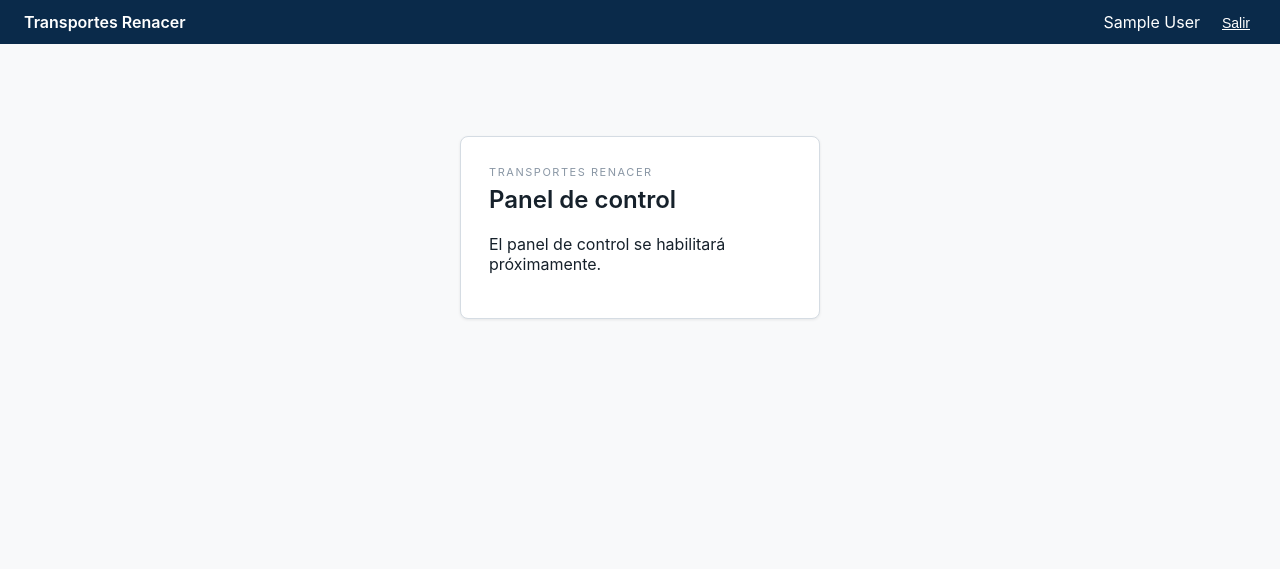
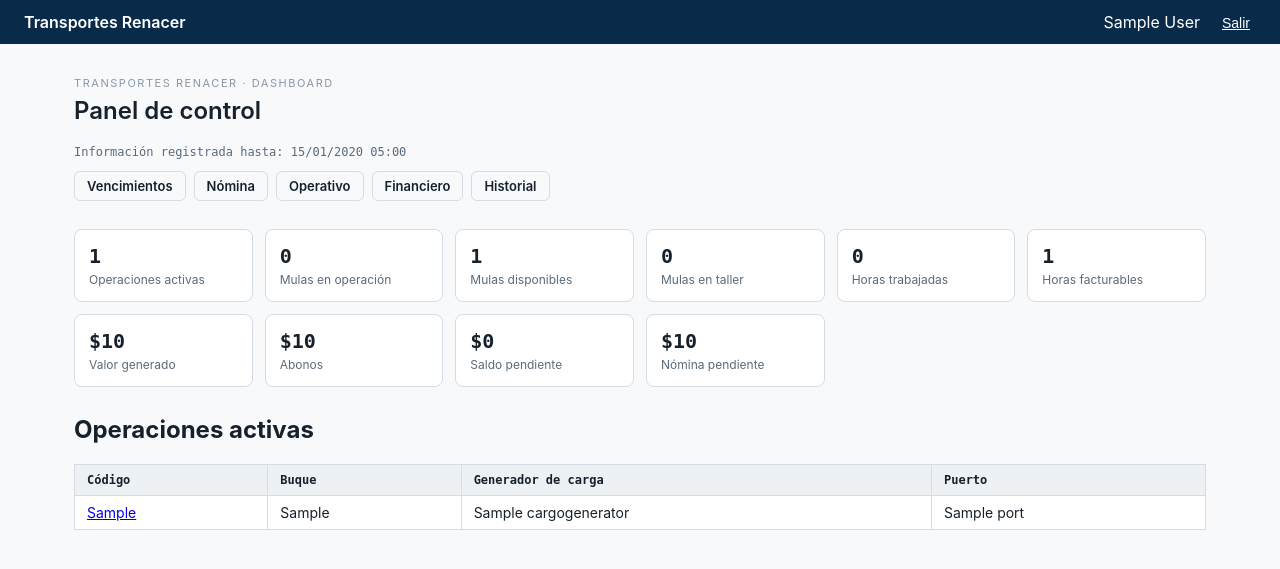
Before and after one commit to transporterenacer/transportes-renacer, a Django app: page / in a window 1280 px wide. Shown: the top 569 px of the page. Run offline with Django 5.2, Linux system fonts and the light colour scheme; a user stored in the database is signed in; tables that the repository leaves empty hold one stand-in row (values such as "Sample post"); some libraries are stand-ins or nearby versions.

Commit message:
feat(dashboard): app dashboard con vistas base y reemplazo del stub inicio

```diff
--- /dev/null
+++ b/apps/dashboard/apps.py
@@ -0,0 +1,6 @@
+from django.apps import AppConfig
+
+
+class DashboardConfig(AppConfig):
+    default_auto_field = "django.db.models.BigAutoField"
+    name = "apps.dashboard"
--- /dev/null
+++ b/apps/dashboard/services.py
@@ -0,0 +1,52 @@
+from decimal import Decimal
+
+from django.db.models import Max, Sum
+
+from apps.facturacion.models import BillingRecord, ClientPayment
+from apps.flota.models import Vehicle
+from apps.nomina.models import Payroll
+from apps.operaciones.models import Operation, Shift
+
+
+def ultima_actualizacion(*modelos):
+    actual = None
+    for modelo in modelos:
+        ts = modelo.objects.aggregate(max_ts=Max("updated_at"))["max_ts"]
+        if ts and (actual is None or ts > actual):
+            actual = ts
+    return actual
+
+
+def kpis_inicio():
+    activas = Operation.objects.filter(estado=Operation.ACTIVA)
+    horas_trabajadas = (
+        Shift.objects.filter(estado=Shift.REALIZADO)
+        .aggregate(total=Sum("horas_trabajadas"))["total"]
+        or Decimal(0)
+    )
+    horas_facturables = (
+        BillingRecord.objects.aggregate(total=Sum("horas"))["total"] or Decimal(0)
+    )
+    valor_generado = (
+        BillingRecord.objects.aggregate(total=Sum("valor"))["total"] or Decimal(0)
+    )
+    abonos = (
+        ClientPayment.objects.aggregate(total=Sum("valor"))["total"] or Decimal(0)
+    )
+    nomina_pendiente = (
+        Payroll.objects.exclude(estado=Payroll.PAGADO)
+        .aggregate(total=Sum("total"))["total"]
+        or Decimal(0)
+    )
+    return {
+        "operaciones_activas": activas.count(),
+        "mulas_en_operacion": Vehicle.objects.filter(estado=Vehicle.EN_OPERACION).count(),
+        "mulas_disponibles": Vehicle.objects.filter(estado=Vehicle.DISPONIBLE).count(),
+        "mulas_en_taller": Vehicle.objects.filter(estado=Vehicle.EN_TALLER).count(),
+        "horas_trabajadas": horas_trabajadas,
+        "horas_facturables": horas_facturables,
+        "valor_generado": valor_generado,
+        "abonos": abonos,
+        "saldo_pendiente": valor_generado - abonos,
+        "nomina_semanal_pendiente": nomina_pendiente,
+    }
--- /dev/null
+++ b/apps/dashboard/urls.py
@@ -0,0 +1,16 @@
+from django.urls import path
+
+from apps.dashboard import views
+
+app_name = "dashboard"
+
+urlpatterns = [
+    path("", views.dashboard_inicio, name="inicio"),
+    path("vencimientos/", views.dashboard_vencimientos, name="vencimientos"),
+    path("nomina/", views.dashboard_nomina, name="nomina"),
+    path("operativo/", views.dashboard_operativo, name="operativo"),
+    path("financiero/", views.dashboard_financiero, name="financiero"),
+    path("historial/", views.dashboard_historial, name="historial"),
+    path("gantt/<int:pk>/", views.dashboard_gantt, name="gantt"),
+    path("gantt/<int:pk>/datos/", views.gantt_datos, name="gantt_datos"),
+]
--- /dev/null
+++ b/apps/dashboard/views.py
@@ -0,0 +1,83 @@
+from django.contrib.auth.decorators import login_required
+from django.http import JsonResponse
+from django.shortcuts import get_object_or_404, render
+
+from apps.dashboard.services import kpis_inicio, ultima_actualizacion
+from apps.facturacion.models import BillingRecord, ClientPayment
+from apps.flota.models import Vehicle, VehicleDocument
+from apps.flota.services import alertas_vencimiento
+from apps.nomina.models import Payroll
+from apps.operaciones.models import Operation, Shift
+
+
+@login_required
+def dashboard_inicio(request):
+    context = {
+        "kpis": kpis_inicio(),
+        "operaciones_activas": Operation.objects.filter(estado=Operation.ACTIVA),
+        "ultima_actualizacion": ultima_actualizacion(
+            Operation, Shift, BillingRecord, ClientPayment, Payroll
+        ),
+    }
+    return render(request, "dashboard/inicio.html", context)
+
+
+@login_required
+def dashboard_vencimientos(request):
+    context = {
+        "alertas": alertas_vencimiento(),
+        "flota": {
+            "total": Vehicle.objects.count(),
+            "en_operacion": Vehicle.objects.filter(estado=Vehicle.EN_OPERACION).count(),
+            "disponibles": Vehicle.objects.filter(estado=Vehicle.DISPONIBLE).count(),
+            "en_taller": Vehicle.objects.filter(estado=Vehicle.EN_TALLER).count(),
+            "fuera_de_servicio": Vehicle.objects.filter(estado=Vehicle.FUERA_DE_SERVICIO).count(),
+        },
+        "ultima_actualizacion": ultima_actualizacion(Vehicle, VehicleDocument),
+    }
+    return render(request, "dashboard/vencimientos.html", context)
+
+
+@login_required
+def dashboard_nomina(request):
+    context = {
+        "ultima_actualizacion": ultima_actualizacion(Payroll),
+    }
+    return render(request, "dashboard/nomina.html", context)
+
+
+@login_required
+def dashboard_operativo(request):
+    context = {
+        "ultima_actualizacion": ultima_actualizacion(Operation, Shift),
+    }
+    return render(request, "dashboard/operativo.html", context)
+
+
+@login_required
+def dashboard_financiero(request):
+    context = {
+        "ultima_actualizacion": ultima_actualizacion(BillingRecord, ClientPayment),
+    }
+    return render(request, "dashboard/financiero.html", context)
+
+
+@login_required
+def dashboard_historial(request):
+    context = {
+        "operaciones": Operation.objects.filter(
+            estado__in=[Operation.FINALIZADA, Operation.CANCELADA]
+        ).order_by("-fecha_inicio"),
+    }
+    return render(request, "dashboard/historial.html", context)
+
+
+@login_required
+def dashboard_gantt(request, pk):
+    operation = get_object_or_404(Operation, pk=pk)
+    return render(request, "dashboard/gantt.html", {"operation": operation})
+
+
+@login_required
+def gantt_datos(request, pk):
+    return JsonResponse({})
--- a/config/settings/base.py
+++ b/config/settings/base.py
@@ -23,6 +23,7 @@ INSTALLED_APPS = [
     "django.contrib.sessions",
     "django.contrib.messages",
     "django.contrib.staticfiles",
+    "django.contrib.humanize",
     "simple_history",
     "apps.core",
     "apps.catalogos",
@@ -31,6 +32,7 @@ INSTALLED_APPS = [
     "apps.operaciones",
     "apps.nomina",
     "apps.facturacion",
+    "apps.dashboard",
 ]
 
 MIDDLEWARE = [
@@ -91,5 +93,5 @@ STORAGES = {
 
 DEFAULT_AUTO_FIELD = "django.db.models.BigAutoField"
 LOGIN_URL = "login"
-LOGIN_REDIRECT_URL = "inicio"
+LOGIN_REDIRECT_URL = "dashboard:inicio"
 LOGOUT_REDIRECT_URL = "login"
--- a/config/urls.py
+++ b/config/urls.py
@@ -1,9 +1,8 @@
 from django.contrib import admin
 from django.urls import include, path
-from django.views.generic import TemplateView
 
 urlpatterns = [
-    path("", TemplateView.as_view(template_name="inicio.html"), name="inicio"),
+    path("", include("apps.dashboard.urls")),
     path("admin/", admin.site.urls),
     path("accounts/", include("django.contrib.auth.urls")),
     path("operaciones/", include("apps.operaciones.urls")),
--- a/static/css/app.css
+++ b/static/css/app.css
@@ -78,6 +78,20 @@ h1 { font-size: 24px; font-weight: 600; margin: 0 0 20px; }
 .tag-warn { background: var(--warn); color: var(--warn-ink); }
 .tag-danger { background: var(--danger); color: var(--danger-ink); }
 
+.meta-update { font-family: "IBM Plex Mono", monospace; font-size: 12px; color: var(--ink-dim); }
+.dashboard-nav {
+  display: flex; flex-wrap: wrap; gap: 8px; margin: 0 0 28px;
+}
+.dashboard-nav a {
+  padding: 6px 12px; border: 1px solid var(--line); border-radius: 6px;
+  color: var(--ink); text-decoration: none; font-size: 13px; font-weight: 600;
+}
+.dashboard-nav a:hover { background: var(--surface-hover); }
+.kpi-grid { display: grid; grid-template-columns: repeat(auto-fit, minmax(160px, 1fr)); gap: 12px; margin-bottom: 28px; }
+.kpi { background: var(--surface); border: 1px solid var(--line); border-radius: 8px; padding: 14px; }
+.kpi-value { display: block; font-family: "IBM Plex Mono", monospace; font-size: 20px; font-weight: 600; }
+.kpi-label { display: block; font-size: 12px; color: var(--ink-dim); margin-top: 4px; }
+
 @media (max-width: 720px) {
   .main { padding: 20px 14px 60px; }
 }
--- /dev/null
+++ b/templates/dashboard/inicio.html
@@ -0,0 +1,46 @@
+{% extends "base.html" %}
+{% load humanize %}
+{% block title %}Panel de control{% endblock %}
+{% block content %}
+<p class="eyebrow">Transportes Renacer · Dashboard</p>
+<h1>Panel de control</h1>
+<p class="meta-update">Información registrada hasta: {{ ultima_actualizacion|date:"d/m/Y H:i"|default:"—" }}</p>
+
+<nav class="dashboard-nav">
+  <a href="{% url 'dashboard:vencimientos' %}">Vencimientos</a>
+  <a href="{% url 'dashboard:nomina' %}">Nómina</a>
+  <a href="{% url 'dashboard:operativo' %}">Operativo</a>
+  <a href="{% url 'dashboard:financiero' %}">Financiero</a>
+  <a href="{% url 'dashboard:historial' %}">Historial</a>
+</nav>
+
+<div class="kpi-grid">
+  <div class="kpi"><span class="kpi-value">{{ kpis.operaciones_activas }}</span><span class="kpi-label">Operaciones activas</span></div>
+  <div class="kpi"><span class="kpi-value">{{ kpis.mulas_en_operacion }}</span><span class="kpi-label">Mulas en operación</span></div>
+  <div class="kpi"><span class="kpi-value">{{ kpis.mulas_disponibles }}</span><span class="kpi-label">Mulas disponibles</span></div>
+  <div class="kpi"><span class="kpi-value">{{ kpis.mulas_en_taller }}</span><span class="kpi-label">Mulas en taller</span></div>
+  <div class="kpi"><span class="kpi-value">{{ kpis.horas_trabajadas }}</span><span class="kpi-label">Horas trabajadas</span></div>
+  <div class="kpi"><span class="kpi-value">{{ kpis.horas_facturables }}</span><span class="kpi-label">Horas facturables</span></div>
+  <div class="kpi"><span class="kpi-value">${{ kpis.valor_generado|intcomma }}</span><span class="kpi-label">Valor generado</span></div>
+  <div class="kpi"><span class="kpi-value">${{ kpis.abonos|intcomma }}</span><span class="kpi-label">Abonos</span></div>
+  <div class="kpi"><span class="kpi-value">${{ kpis.saldo_pendiente|intcomma }}</span><span class="kpi-label">Saldo pendiente</span></div>
+  <div class="kpi"><span class="kpi-value">${{ kpis.nomina_semanal_pendiente|intcomma }}</span><span class="kpi-label">Nómina pendiente</span></div>
+</div>
+
+<h2>Operaciones activas</h2>
+<table class="table">
+  <thead><tr><th>Código</th><th>Buque</th><th>Generador de carga</th><th>Puerto</th></tr></thead>
+  <tbody>
+  {% for op in operaciones_activas %}
+    <tr>
+      <td><a href="{% url 'operaciones:detalle' op.pk %}">{{ op.codigo }}</a></td>
+      <td>{{ op.buque }}</td>
+      <td>{{ op.generador_de_carga }}</td>
+      <td>{{ op.puerto }}</td>
+    </tr>
+  {% empty %}
+    <tr><td colspan="4">No hay operaciones activas.</td></tr>
+  {% endfor %}
+  </tbody>
+</table>
+{% endblock %}
--- a/templates/inicio.html
+++ /dev/null
@@ -1,11 +0,0 @@
-{% extends "base.html" %}
-{% block title %}Panel de control{% endblock %}
-{% block content %}
-<div class="login-wrap">
-  <div class="login-card">
-    <p class="eyebrow">Transportes Renacer</p>
-    <h1>Panel de control</h1>
-    <p>El panel de control se habilitará próximamente.</p>
-  </div>
-</div>
-{% endblock %}
```
Also changed, not shown: apps/core/tests/test_templates.py (+7 -2 lines), apps/dashboard/tests/test_views.py (added, +53 -0 lines), templates/dashboard/financiero.html (added, +8 -0 lines), templates/dashboard/gantt.html (added, +8 -0 lines), templates/dashboard/historial.html (added, +8 -0 lines), templates/dashboard/nomina.html (added, +8 -0 lines), templates/dashboard/operativo.html (added, +8 -0 lines), templates/dashboard/vencimientos.html (added, +8 -0 lines), apps/dashboard/__init__.py (added), apps/dashboard/tests/__init__.py (added).
